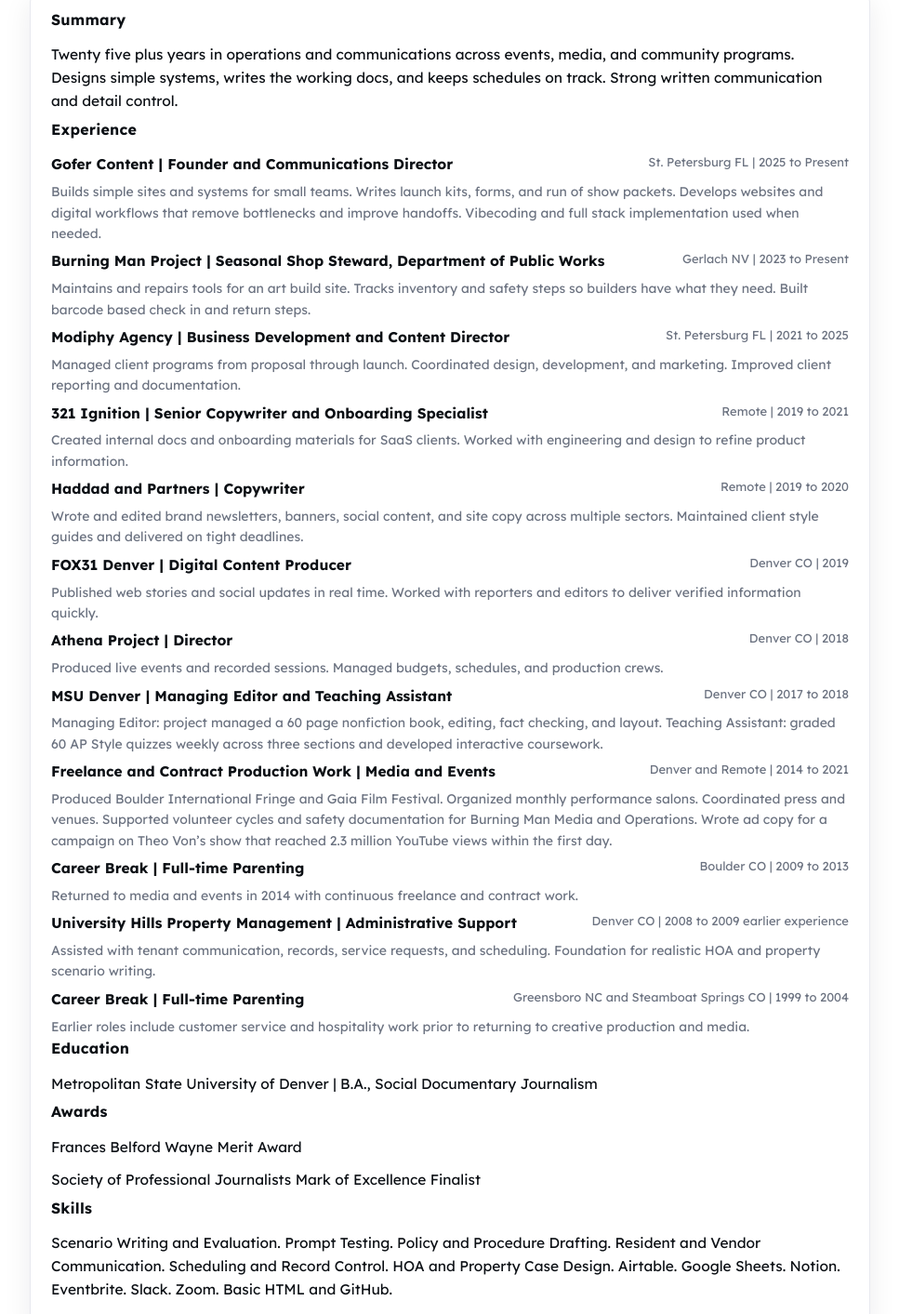
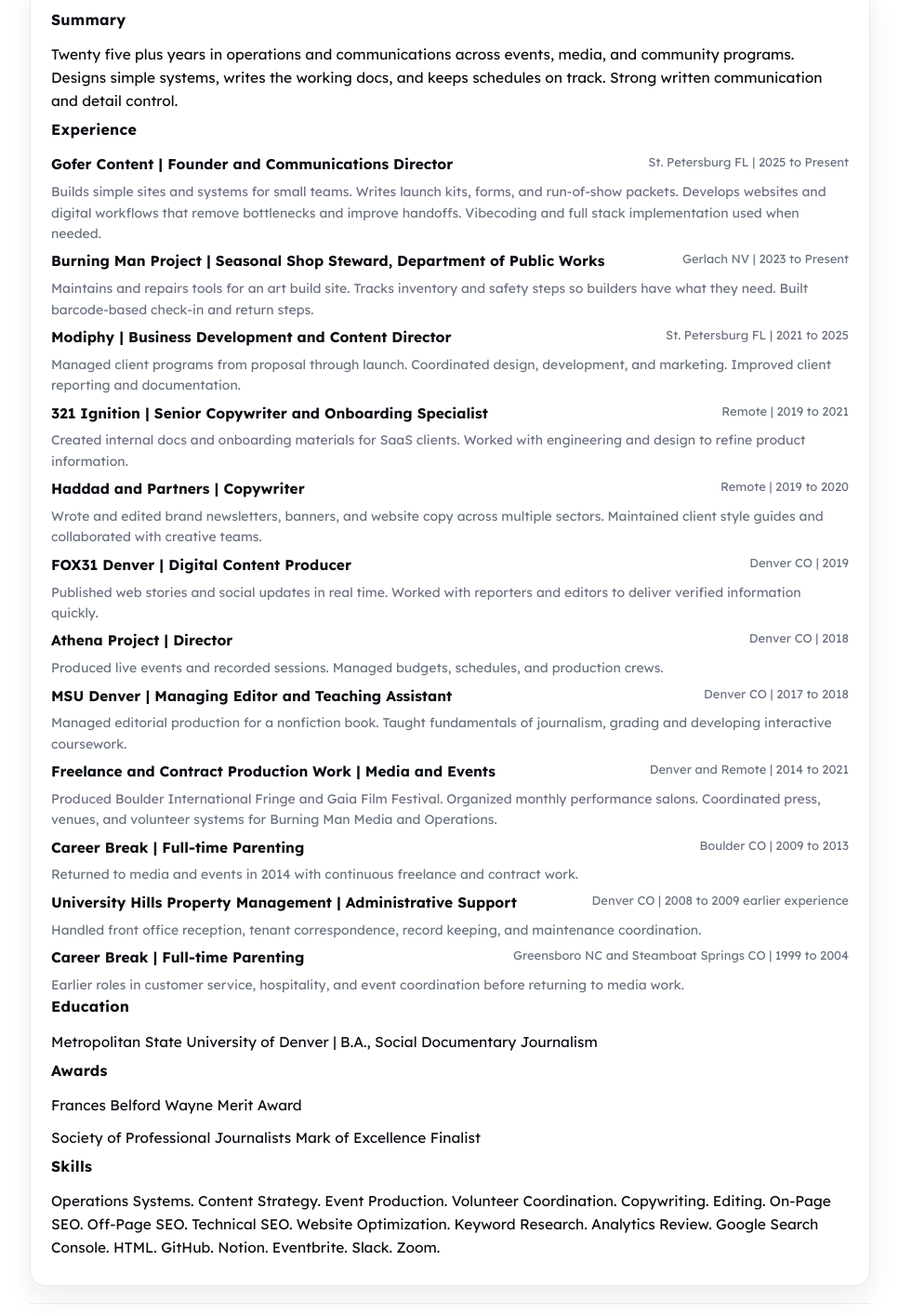
Before and after one commit to clipboard250/gofer-content, a plain HTML site: page mercor-community-association-manager.html in a window 1280 px wide. Shown: the part 936-2349 px from the top of the page at 93% size, without its empty margins (156-1123 px from the left). Drawn offline with Linux system fonts and the light colour scheme.

Commit message:
Update mercor-community-association-manager.html
✅ Removed Airtable
✅ Removed “agency” from Modiphy
✅ Added on-page, off-page, and technical SEO to your Skills
✅ Simplified the “HOA case design” line (no longer overstates experience)
✅ Preserved clean timeline and layout

```diff
--- a/mercor-community-association-manager.html
+++ b/mercor-community-association-manager.html
@@ -39,7 +39,6 @@
     .stack p + p{margin-top:10px}
     .stack p strong{font-weight:700}
     footer{margin-top:18px;color:var(--muted);font-size:13px;text-align:center;border-top:1px solid var(--line);padding-top:14px}
-
     @media print{
       .btns,.online{display:none !important}
       body{background:#fff}
@@ -86,11 +85,11 @@
 
         <p>I write, organize, and test real-world scenarios that teams can use. For this contract I will create clear HOA and property management cases, evaluate AI outputs, and deliver fast revisions that match professional standards.</p>
 
-        <p>My background combines <strong>operations</strong> and <strong>communication</strong>. At Gofer Content I build the packets and systems that keep projects moving. Sites, forms, launch kits, and the step by step docs people actually follow. Earlier I produced city festivals and media programs, coordinated large volunteer cycles, and maintained tool and safety systems for an art build crew. My approach is hands on: plan, document, execute, review.</p>
+        <p>My background combines <strong>operations</strong> and <strong>communication</strong>. At Gofer Content I build the packets and systems that keep projects moving—sites, forms, launch kits, and the step-by-step docs people actually follow. Earlier I produced city festivals and media programs, coordinated large volunteer cycles, and maintained tool and safety systems for an art build crew. My approach is hands-on: plan, document, execute, review.</p>
 
         <p>At University Hills Property Management I handled tenant communication and admin support, which included scheduling, records, and service requests. Those same habits now drive my AI evaluation work: writing realistic prompts for lease issues, maintenance response, vendor coordination, and resident disputes, then reviewing outputs for accuracy and tone.</p>
 
-        <p>Recent work includes ad copy for a campaign on <strong>Theo Von’s show</strong> that reached <strong>2.3 million YouTube views</strong> within its first day, showing how clear, well structured messaging can perform. I am set up for independent, asynchronous work and can start immediately. If helpful, I can submit a short sample set of scenarios and ratings in your required format.</p>
+        <p>Recent work includes ad copy for a campaign on <strong>Theo Von’s show</strong> that reached <strong>2.3 million YouTube views</strong> within its first day, showing how clear, well-structured messaging can perform. I am set up for independent, asynchronous work and can start immediately. If helpful, I can submit a short sample set of scenarios and ratings in your required format.</p>
 
         <p><strong>Sincerely,</strong><br>Dayna Himot</p>
       </div>
@@ -105,116 +104,51 @@
 
       <h2>Experience</h2>
 
-      <div class="row">
-        <span class="title">Gofer Content | Founder and Communications Director</span>
-        <span class="stamp">St. Petersburg FL | 2025 to Present</span>
-      </div>
-      <div class="small">
-        Builds simple sites and systems for small teams. Writes launch kits, forms, and run of show packets. Develops websites and digital workflows that remove bottlenecks and improve handoffs. Vibecoding and full stack implementation used when needed.
-      </div>
+      <div class="row"><span class="title">Gofer Content | Founder and Communications Director</span><span class="stamp">St. Petersburg FL | 2025 to Present</span></div>
+      <div class="small">Builds simple sites and systems for small teams. Writes launch kits, forms, and run-of-show packets. Develops websites and digital workflows that remove bottlenecks and improve handoffs. Vibecoding and full stack implementation used when needed.</div>
 
-      <div class="row">
-        <span class="title">Burning Man Project | Seasonal Shop Steward, Department of Public Works</span>
-        <span class="stamp">Gerlach NV | 2023 to Present</span>
-      </div>
-      <div class="small">
-        Maintains and repairs tools for an art build site. Tracks inventory and safety steps so builders have what they need. Built barcode based check in and return steps.
-      </div>
+      <div class="row"><span class="title">Burning Man Project | Seasonal Shop Steward, Department of Public Works</span><span class="stamp">Gerlach NV | 2023 to Present</span></div>
+      <div class="small">Maintains and repairs tools for an art build site. Tracks inventory and safety steps so builders have what they need. Built barcode-based check-in and return steps.</div>
 
-      <div class="row">
-        <span class="title">Modiphy Agency | Business Development and Content Director</span>
-        <span class="stamp">St. Petersburg FL | 2021 to 2025</span>
-      </div>
-      <div class="small">
-        Managed client programs from proposal through launch. Coordinated design, development, and marketing. Improved client reporting and documentation.
-      </div>
+      <div class="row"><span class="title">Modiphy | Business Development and Content Director</span><span class="stamp">St. Petersburg FL | 2021 to 2025</span></div>
+      <div class="small">Managed client programs from proposal through launch. Coordinated design, development, and marketing. Improved client reporting and documentation.</div>
 
-      <div class="row">
-        <span class="title">321 Ignition | Senior Copywriter and Onboarding Specialist</span>
-        <span class="stamp">Remote | 2019 to 2021</span>
-      </div>
-      <div class="small">
-        Created internal docs and onboarding materials for SaaS clients. Worked with engineering and design to refine product information.
-      </div>
+      <div class="row"><span class="title">321 Ignition | Senior Copywriter and Onboarding Specialist</span><span class="stamp">Remote | 2019 to 2021</span></div>
+      <div class="small">Created internal docs and onboarding materials for SaaS clients. Worked with engineering and design to refine product information.</div>
 
-      <div class="row">
-        <span class="title">Haddad and Partners | Copywriter</span>
-        <span class="stamp">Remote | 2019 to 2020</span>
-      </div>
-      <div class="small">
-        Wrote and edited brand newsletters, banners, social content, and site copy across multiple sectors. Maintained client style guides and delivered on tight deadlines.
-      </div>
+      <div class="row"><span class="title">Haddad and Partners | Copywriter</span><span class="stamp">Remote | 2019 to 2020</span></div>
+      <div class="small">Wrote and edited brand newsletters, banners, and website copy across multiple sectors. Maintained client style guides and collaborated with creative teams.</div>
 
-      <div class="row">
-        <span class="title">FOX31 Denver | Digital Content Producer</span>
-        <span class="stamp">Denver CO | 2019</span>
-      </div>
-      <div class="small">
-        Published web stories and social updates in real time. Worked with reporters and editors to deliver verified information quickly.
-      </div>
+      <div class="row"><span class="title">FOX31 Denver | Digital Content Producer</span><span class="stamp">Denver CO | 2019</span></div>
+      <div class="small">Published web stories and social updates in real time. Worked with reporters and editors to deliver verified information quickly.</div>
 
-      <div class="row">
-        <span class="title">Athena Project | Director</span>
-        <span class="stamp">Denver CO | 2018</span>
-      </div>
-      <div class="small">
-        Produced live events and recorded sessions. Managed budgets, schedules, and production crews.
-      </div>
+      <div class="row"><span class="title">Athena Project | Director</span><span class="stamp">Denver CO | 2018</span></div>
+      <div class="small">Produced live events and recorded sessions. Managed budgets, schedules, and production crews.</div>
 
-      <div class="row">
-        <span class="title">MSU Denver | Managing Editor and Teaching Assistant</span>
-        <span class="stamp">Denver CO | 2017 to 2018</span>
-      </div>
-      <div class="small">
-        Managing Editor: project managed a 60 page nonfiction book, editing, fact checking, and layout. Teaching Assistant: graded 60 AP Style quizzes weekly across three sections and developed interactive coursework.
-      </div>
+      <div class="row"><span class="title">MSU Denver | Managing Editor and Teaching Assistant</span><span class="stamp">Denver CO | 2017 to 2018</span></div>
+      <div class="small">Managed editorial production for a nonfiction book. Taught fundamentals of journalism, grading and developing interactive coursework.</div>
 
-      <div class="row">
-        <span class="title">Freelance and Contract Production Work | Media and Events</span>
-        <span class="stamp">Denver and Remote | 2014 to 2021</span>
-      </div>
-      <div class="small">
-        Produced Boulder International Fringe and Gaia Film Festival. Organized monthly performance salons. Coordinated press and venues. Supported volunteer cycles and safety documentation for Burning Man Media and Operations. Wrote ad copy for a campaign on Theo Von’s show that reached 2.3 million YouTube views within the first day.
-      </div>
+      <div class="row"><span class="title">Freelance and Contract Production Work | Media and Events</span><span class="stamp">Denver and Remote | 2014 to 2021</span></div>
+      <div class="small">Produced Boulder International Fringe and Gaia Film Festival. Organized monthly performance salons. Coordinated press, venues, and volunteer systems for Burning Man Media and Operations. </div>
 
-      <div class="row">
-        <span class="title">Career Break | Full-time Parenting</span>
-        <span class="stamp">Boulder CO | 2009 to 2013</span>
-      </div>
-      <div class="small">
-        Returned to media and events in 2014 with continuous freelance and contract work.
-      </div>
+      <div class="row"><span class="title">Career Break | Full-time Parenting</span><span class="stamp">Boulder CO | 2009 to 2013</span></div>
+      <div class="small">Returned to media and events in 2014 with continuous freelance and contract work.</div>
 
-      <div class="row">
-        <span class="title">University Hills Property Management | Administrative Support</span>
-        <span class="stamp">Denver CO | 2008 to 2009  earlier experience</span>
-      </div>
-      <div class="small">
-        Assisted with tenant communication, records, service requests, and scheduling. Foundation for realistic HOA and property scenario writing.
-      </div>
+      <div class="row"><span class="title">University Hills Property Management | Administrative Support</span><span class="stamp">Denver CO | 2008 to 2009  earlier experience</span></div>
+      <div class="small">Handled front office reception, tenant correspondence, record keeping, and maintenance coordination.</div>
 
-      <div class="row">
-        <span class="title">Career Break | Full-time Parenting</span>
-        <span class="stamp">Greensboro NC and Steamboat Springs CO | 1999 to 2004</span>
-      </div>
-      <div class="small">
-        Earlier roles include customer service and hospitality work prior to returning to creative production and media.
-      </div>
+      <div class="row"><span class="title">Career Break | Full-time Parenting</span><span class="stamp">Greensboro NC and Steamboat Springs CO | 1999 to 2004</span></div>
+      <div class="small">Earlier roles in customer service, hospitality, and event coordination before returning to media work.</div>
 
       <h2>Education</h2>
-      <div class="stack">
-        <p>Metropolitan State University of Denver | B.A., Social Documentary Journalism</p>
-      </div>
+      <div class="stack"><p>Metropolitan State University of Denver | B.A., Social Documentary Journalism</p></div>
 
       <h2>Awards</h2>
-      <div class="stack">
-        <p>Frances Belford Wayne Merit Award</p>
-        <p>Society of Professional Journalists Mark of Excellence Finalist</p>
-      </div>
+      <div class="stack"><p>Frances Belford Wayne Merit Award</p><p>Society of Professional Journalists Mark of Excellence Finalist</p></div>
 
       <h2>Skills</h2>
       <div class="stack">
-        <p>Scenario Writing and Evaluation. Prompt Testing. Policy and Procedure Drafting. Resident and Vendor Communication. Scheduling and Record Control. HOA and Property Case Design. Airtable. Google Sheets. Notion. Eventbrite. Slack. Zoom. Basic HTML and GitHub.</p>
+        <p>Operations Systems. Content Strategy. Event Production. Volunteer Coordination. Copywriting. Editing. On-Page SEO. Off-Page SEO. Technical SEO. Website Optimization. Keyword Research. Analytics Review. Google Search Console. HTML. GitHub. Notion. Eventbrite. Slack. Zoom.</p>
       </div>
     </section>
 
```
